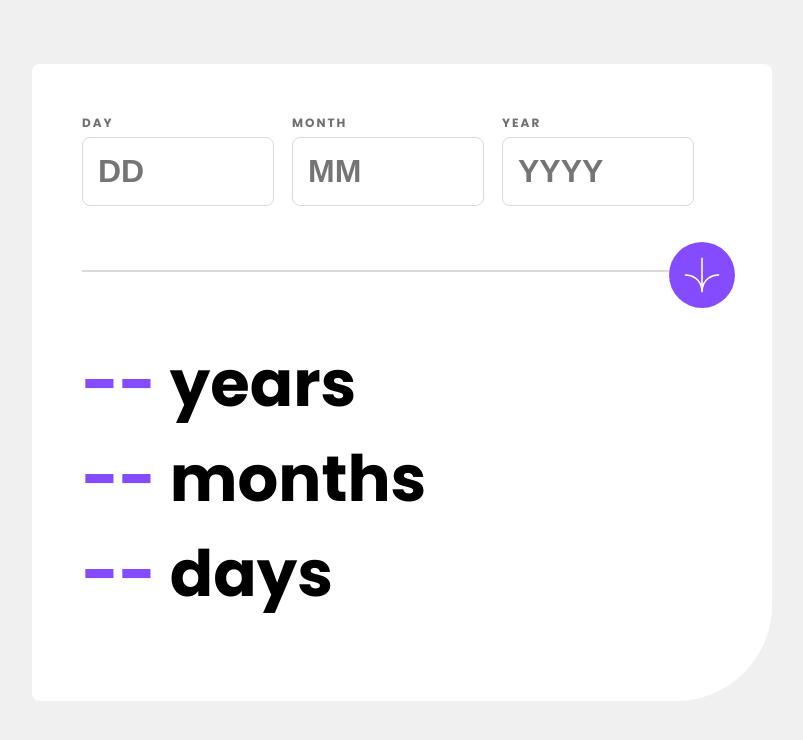
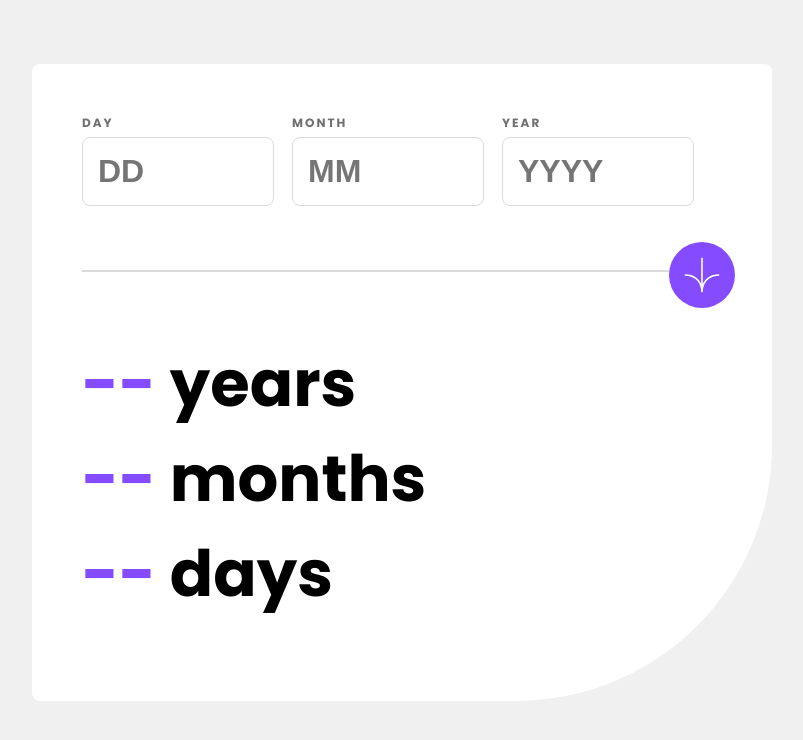
Before and after one commit to nurlanova2012/Age-Calculator, a plain HTML site: page index.html in a window 1280 px wide. Shown: the whole page, without its empty margins (238-1041 px from the left). Drawn offline with Linux system fonts and the light colour scheme.

Commit message:
Update styles.css

```diff
--- a/css/styles.css
+++ b/css/styles.css
@@ -61,7 +61,7 @@ hr {
   margin: 5% auto;
   background-color: #fff;
   padding: 50px;
-  border-radius: 8px 8px 6rem 8px;
+  border-radius: 8px 8px 16rem 8px;
 }
 .date-input {
   display: flex;
```
